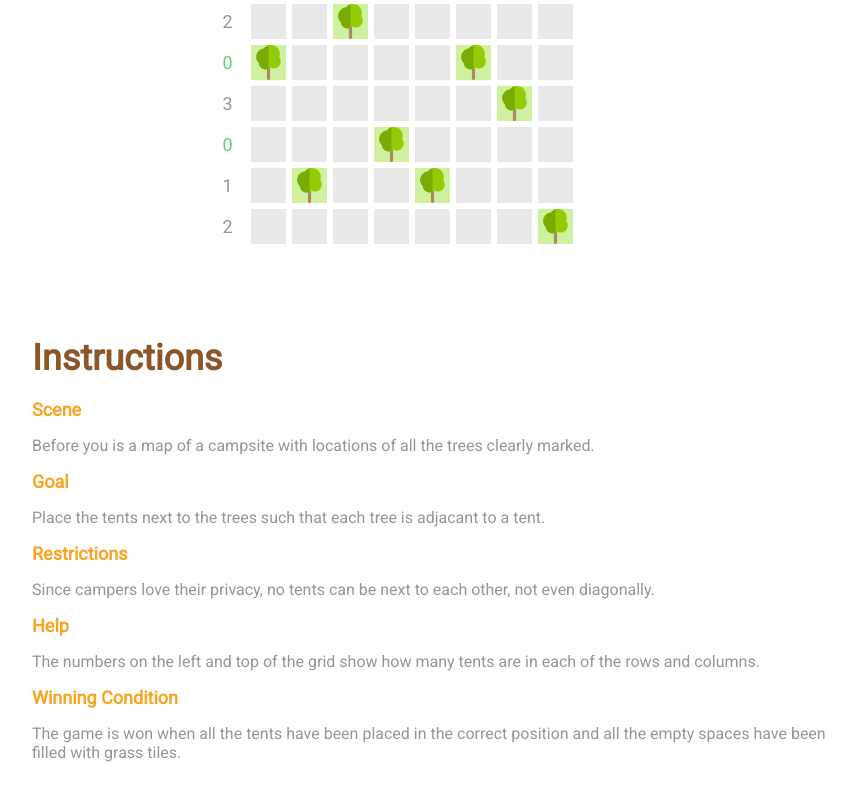
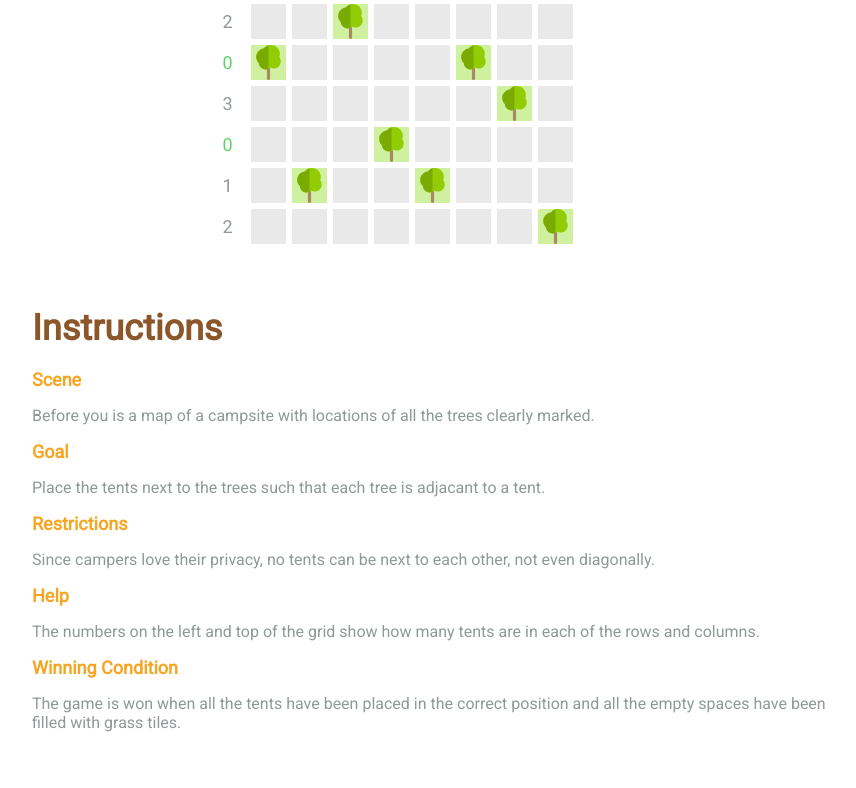
Before and after one commit to kadikraman/happy-campers, a Vue app: page / in a window 1280 px wide. Shown: the part 233-1021 px from the top of the page, without its empty margins (208-1064 px from the left). Built offline with nearby package versions, Linux system fonts and the light colour scheme.

Commit message:
Add a test and fix styles

```diff
--- a/src/App.vue
+++ b/src/App.vue
@@ -112,8 +112,7 @@ body {
 }
 
 .instructions {
-  margin-top: 50px;
-  padding: 10px;
+  padding: 30px 10px;
   max-width: 800px;
   margin: 0 auto;
 }
@@ -132,6 +131,6 @@ p {
   font-size: 36px;
   font-weight: bold;
   color: #8B572A;
-  margin: 50px 0 20px 0;
+  padding-bottom: 20px;
 }
 </style>
```
Also changed, not shown: 1 other file (tests, documents, lock files or other folders).
